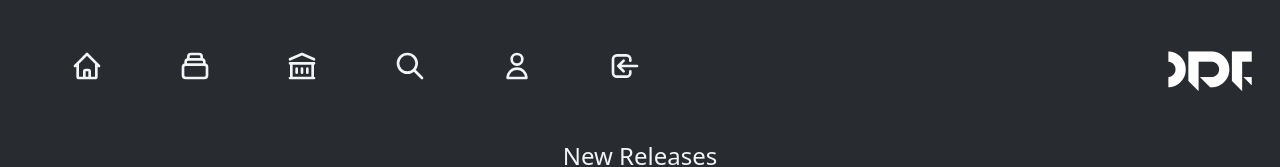
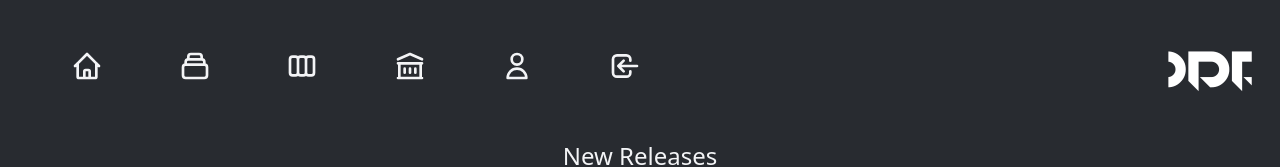
Before and after one commit to Ahljenn/odditory, a Next.js app: page /guest in a window 1280 px wide. Shown: the top 167 px of the page. Built offline with nearby package versions, Linux system fonts and the light colour scheme.

Commit message:
Created odditorium page file

```diff
--- a/components/ui/Header.tsx
+++ b/components/ui/Header.tsx
@@ -6,6 +6,7 @@ import {
   CollectionIcon,
   SearchIcon,
   LibraryIcon,
+  ViewBoardsIcon,
   UserIcon,
   LogoutIcon,
   LoginIcon,
@@ -43,6 +44,10 @@ const Header: React.FC<HeaderData> = ({ pageType }: HeaderData): JSX.Element =>
     Router.push('/genre');
   };
 
+  const handleOdditorium = (): void => {
+    Router.push('/odditorium');
+  };
+
   const handleSignIn = (): void => {
     Router.push('/login');
   };
@@ -54,8 +59,8 @@ const Header: React.FC<HeaderData> = ({ pageType }: HeaderData): JSX.Element =>
           <>
             <Badge Icon={HomeIcon} title="Home" />
             <Badge Icon={CollectionIcon} title="Genre" pointerType={'cursor-not-allowed'} />
-            <Badge Icon={LibraryIcon} title="Playlists" pointerType={'cursor-not-allowed'} />
-            <Badge Icon={SearchIcon} title="Search" pointerType={'cursor-not-allowed'} />
+            <Badge Icon={ViewBoardsIcon} title="Playlists" pointerType={'cursor-not-allowed'} />
+            <Badge Icon={LibraryIcon} title="Odditorium" pointerType={'cursor-not-allowed'} />
             <Badge Icon={UserIcon} title="Account" pointerType={'cursor-not-allowed'} />
             <Badge Icon={LoginIcon} title="Log In" update={handleSignIn} />
           </>
@@ -63,8 +68,8 @@ const Header: React.FC<HeaderData> = ({ pageType }: HeaderData): JSX.Element =>
           <>
             <Badge Icon={HomeIcon} title="Home" />
             <Badge Icon={CollectionIcon} title="Genre" update={handleGenre} />
-            <Badge Icon={LibraryIcon} title="Playlists" update={handlePlaylists} />
-            <Badge Icon={SearchIcon} title="Search" />
+            <Badge Icon={ViewBoardsIcon} title="Playlists" update={handlePlaylists} />
+            <Badge Icon={LibraryIcon} title="Odditorium" update={handleOdditorium} />
             <Badge Icon={UserIcon} title="Account" update={handleAccount} />
             <Badge Icon={LogoutIcon} title="Log Out" update={handleSignOut} />
           </>
--- /dev/null
+++ b/pages/odditorium/index.tsx
@@ -0,0 +1,12 @@
+import React from 'react';
+/**
+ * This component renders the Odditorium page containing user data and analytics.
+ */
+const Odditorium: React.FC = (): JSX.Element => {
+  /**
+   * @returns JSX.Element - renders the Odditorium page.
+   */
+  return <div>index</div>;
+};
+
+export default Odditorium;
```
